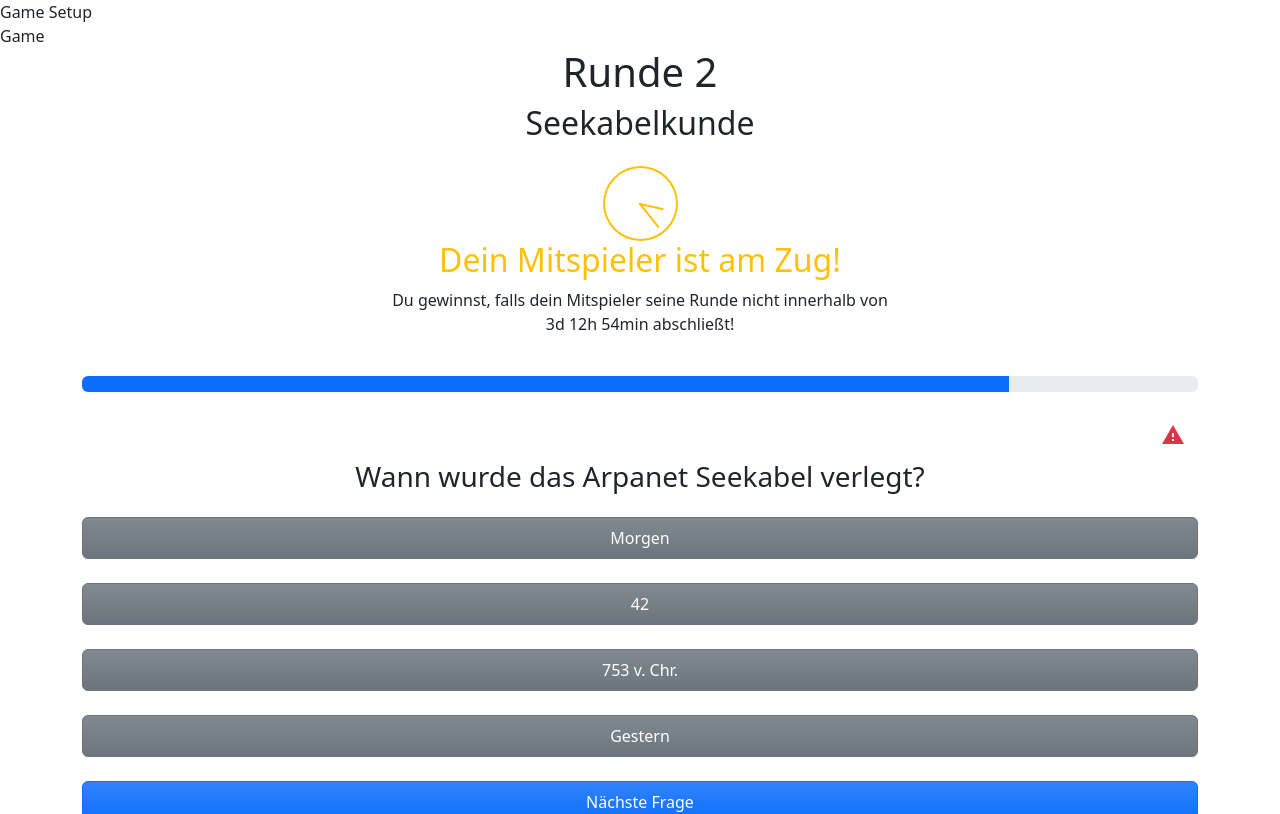
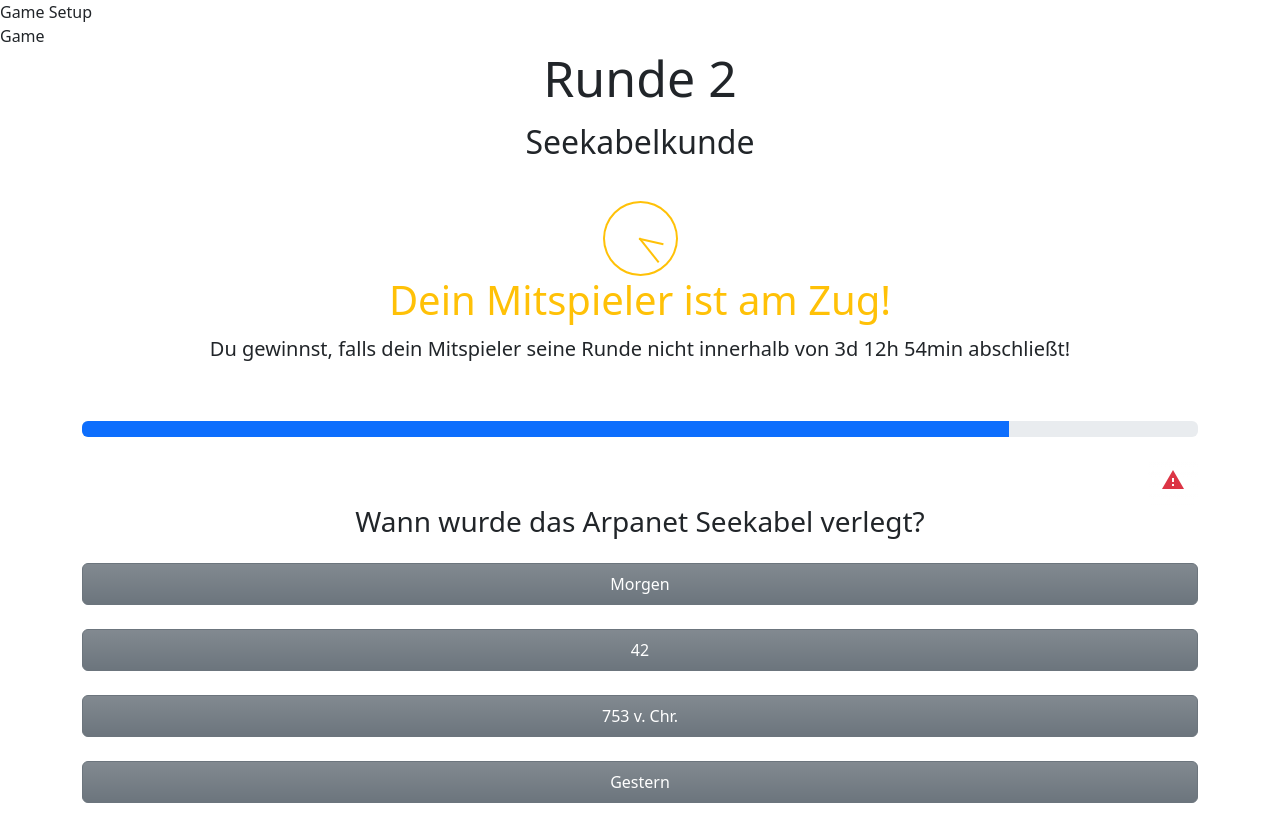
Before and after one commit to matthiasmulske/Quiz-Webseite, a React (Create React App) app: page /Game in a window 1280 px wide. Shown: the top 814 px of the page. Built offline with nearby package versions, Linux system fonts and the light colour scheme.

Commit message:
splitting GameIntro into more components, decrease styling-logic mixup for a better readability

```diff
--- /dev/null
+++ b/src/atoms/ContainerYourTurn.js
@@ -0,0 +1,13 @@
+import GameButton from "./GameButton";
+import React from "react";
+
+function ContainerYourTurn() {
+    return (
+        <>
+            <GameButton label="Starte Runde" addClass=" btn-primary" />
+        </>
+    )
+
+}
+
+export default ContainerYourTurn;
--- /dev/null
+++ b/src/atoms/NotYourTurn.js
@@ -0,0 +1,45 @@
+import {ClockLoader} from "react-spinners";
+import React from "react";
+
+function NotYourTurn( {timeLeft} ) {
+    return (
+        <div style={style.clockContainer}>
+            <ClockLoader
+                cssOverride={style.clock}
+                size={75}
+                color="#ffc107"
+                loading={true}
+                speedMultiplier={0.05}
+            />
+
+            <h1 className="text-warning" style={style.header}> Dein Mitspieler ist am Zug!</h1>
+            <p style={style.paragraph}>Du gewinnst, falls dein Mitspieler seine Runde nicht innerhalb von{" "}
+                {timeLeft} abschließt!
+            </p>
+        </div>
+    )
+
+}
+
+export default NotYourTurn;
+
+const style = {
+    clockContainer: {
+        padding: '25px',
+    },
+
+    header: {
+        marginBottom: '10px',
+        textAlign: 'center'
+    },
+
+    paragraph: {
+        fontSize: 20,
+    },
+
+    clock: {
+        marginBottom: '30px',
+        display: 'block',
+        margin: '0 auto',
+    }
+}
--- a/src/components/GameIntro.js
+++ b/src/components/GameIntro.js
@@ -1,47 +1,44 @@
 import React, { useState } from "react";
-import GameButton from "../atoms/GameButton";
-import { ClockLoader } from "react-spinners";
+import ContainerYourTurn from "../atoms/ContainerYourTurn";
+import NotYourTurn from "../atoms/NotYourTurn";
 
-function GameIntro(data) {
-  // eslint-disable-next-line
-  const [round, setRound] = useState("2");
-  // eslint-disable-next-line
+function GameIntro() {
+  const [round, setRound] = useState(2);
   const [category, setCategory] = useState("Seekabelkunde");
-  // eslint-disable-next-line
-  const [timeLeft, setTimeLeft] = useState("3d 12h 54min"); // Stores the amount of time the opposing player has left to play
-  // eslint-disable-next-line
-  const [yourTurn, setYourTurn] = useState(false); //Stores if it is the players turn
+  const [timeLeft, setTimeLeft] = useState("3d 12h 54min");
+  const [yourTurn, setYourTurn] = useState(false);
 
   return (
-    <div className="container d-flex justify-content-center align-items-center">
-      <div className="col-md-6 text-center">
-        <h1 className="h1">Runde {round}</h1>
-        <h2 className="h2">{category}</h2>
-        {yourTurn ? (
-          <div className="m-3">
-            <GameButton label="Starte Runde" addClass=" btn-primary" />
-          </div>
-        ) : null}
-        {!yourTurn ? (
-          <div className="position-relative m-4">
-            <div className="d-flex justify-content-center align-items-center ">
-              <ClockLoader
-                size={75}
-                color="#ffc107"
-                loading={true}
-                speedMultiplier={0.05} // Speed multiplier to slow down the clock
-              />
-            </div>
-            <h2 className="text-warning"> Dein Mitspieler ist am Zug!</h2>
-            <p>
-              Du gewinnst, falls dein Mitspieler seine Runde nicht innerhalb von{" "}
-              {timeLeft} abschließt!
-            </p>
-          </div>
-        ) : null}
-      </div>
+    <div style={style.introContainer}>
+        <h1 style={style.headerRound}>Runde {round}</h1>
+        <h2 style={style.headerCategory}>{category}</h2>
+
+      {yourTurn
+          ? <ContainerYourTurn />
+          : <NotYourTurn timeLeft={timeLeft} />
+      }
+
     </div>
   );
 }
 
 export default GameIntro;
+
+const style = {
+  introContainer: {
+    display: 'flex',
+    flexDirection: 'column',
+    justifyContent: 'center',
+    alignItems: 'center',
+  },
+
+  headerRound: {
+    fontSize: 50,
+    marginBottom: '15px',
+
+  },
+  headerCategory: {
+    marginBottom: '15px',
+
+  }
+}
--- a/src/pages/Game.js
+++ b/src/pages/Game.js
@@ -6,14 +6,17 @@ import GameSumUp from "../components/GameSumUp";
 
 function Game() {
   return (
+
     <div className="">
+
       <div className="mb-3">
         <GameIntro
           currentRound="2"
           currentCategory="Seekabelkunde"
           turn={true}
         />
-      </div>
+  </div>
+
       <div className="mb-3">
         <GameQuestion></GameQuestion>
       </div>
--- a/src/pages/GameSetup.js
+++ b/src/pages/GameSetup.js
@@ -1,11 +1,15 @@
 import React, { useState } from "react";
+
 import GameButton from "../atoms/GameButton";
 import GameCategoryDropdown from "../atoms/GameCategoryDropdown";
 import GameInput from "../atoms/GameInput";
 import GameLinkContainer from "../components/GameLinkContainer";
 
 function GameSetup() {
-  const categories = ["Seekabelkunde", "BWL", "VWL"]; //stores all possible categories
+
+  // TODO: Use props inhere
+  const categories = ["Seekabelkunde", "BWL", "VWL"];
+
   const [time, setTime] = useState(20); // Timelimit to answer a question
   const [NumberOfRounds, setNumberOfRounds] = useState(5); // Amount of rounds of a single game. One Round contains three questions
   const [category, setCategory] = useState("Seekabelkunde"); //Category the player has choosen in the Dropdown
```
